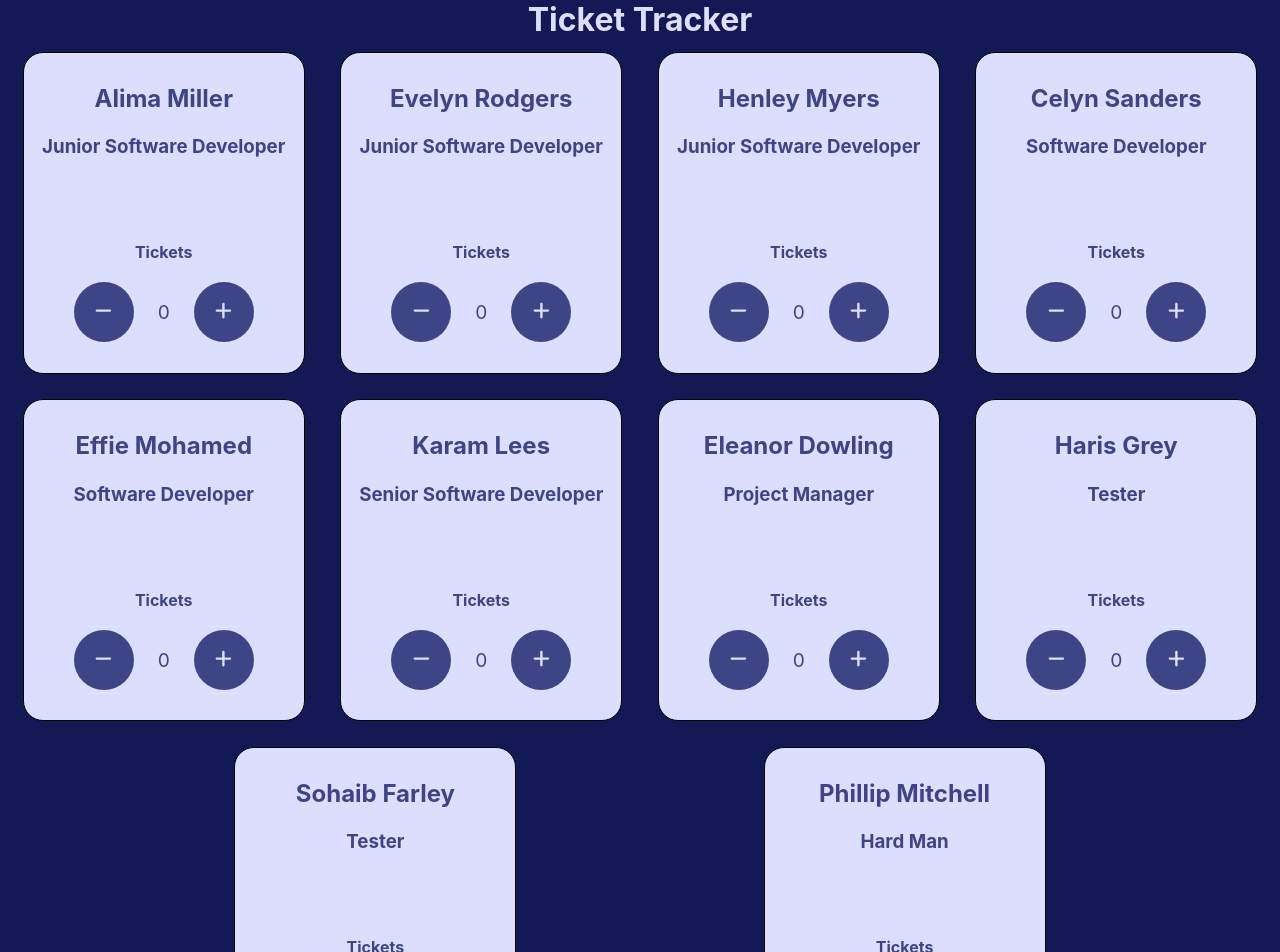
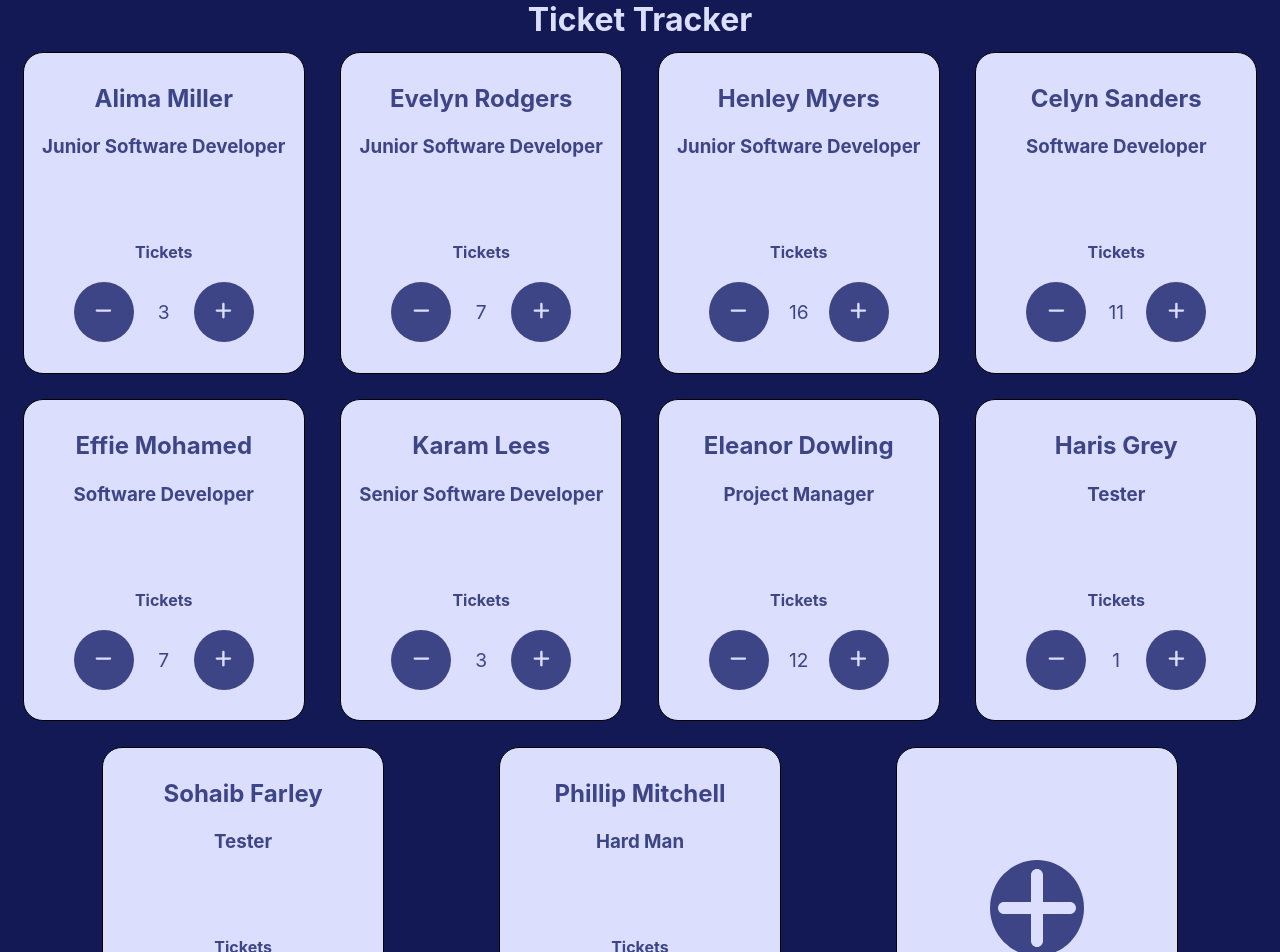
Before and after one commit to HPTR/ticket-tracker, a React (Create React App) app: page / in a window 1280 px wide. Shown: the top 952 px of the page. Built offline with nearby package versions, Linux system fonts and the light colour scheme.

Commit message:
Prop passing and state setting to enable AddEmployee component

```diff
--- a/src/App.jsx
+++ b/src/App.jsx
@@ -1,16 +1,19 @@
 import './App.scss';
+import { useState } from 'react';
 import employees from "./data/employees";
 import Tracker from './components/Tracker/Tracker';
+import AddEmployee from './components/AddEmployee/AddEmployee';
 
 function App() {
 
-
+  const [listOfEmployees, setListOfEmployees] = useState(employees)
 
   return (
     <div className="ticket-tracker">
       <h1 className='ticket-tracker__title'>Ticket Tracker</h1>
       <div className="tracker-container">
-        {employees.map(employee => <Tracker id={employee.id} name={employee.name} role={employee.role} />)}
+        {listOfEmployees.map(employee => <Tracker key={employee.id} name={employee.name} role={employee.role} initialTickets={employee.initialTickets ? employee.initialTickets : 0} />)}
+        <AddEmployee employees={listOfEmployees} addEmployee={setListOfEmployees} />
       </div>
     </div>
   );
--- a/src/components/Counter/Counter.jsx
+++ b/src/components/Counter/Counter.jsx
@@ -4,9 +4,10 @@ import { FontAwesomeIcon } from '@fortawesome/react-fontawesome'
 import { faPlus, faMinus } from '@fortawesome/free-solid-svg-icons'
 
 
-const Counter = () => {
+const Counter = (props) => {
 
-  const [count, setCount] = useState(0);
+  const { initialTickets } = props;
+  const [count, setCount] = useState(initialTickets ? initialTickets : Math.floor(Math.random()*20));
 
   const plusIcon = <FontAwesomeIcon icon={faPlus} />;
   const minusIcon = <FontAwesomeIcon icon={faMinus} />;
--- a/src/components/Tracker/Tracker.jsx
+++ b/src/components/Tracker/Tracker.jsx
@@ -4,13 +4,13 @@ import Counter from '../Counter/Counter';
 
 const Tracker = (props) => {
 
-  const { id, name, role } = props;
+  const { name, role, initialTickets } = props;
 
   return (
-    <div key={id} className='tracker'>
+    <div className='tracker'>
         <h2 className='tracker__name'>{name}</h2>
         <h3 className='tracker__role'>{role}</h3>
-        <Counter />
+        <Counter initialTickets={initialTickets} />
     </div>
   )
 }
```
